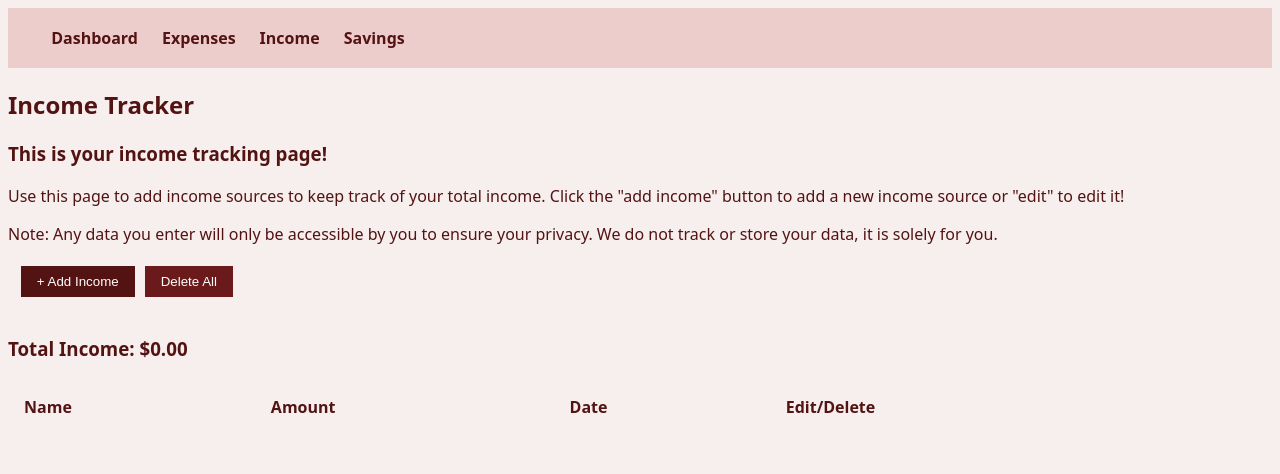
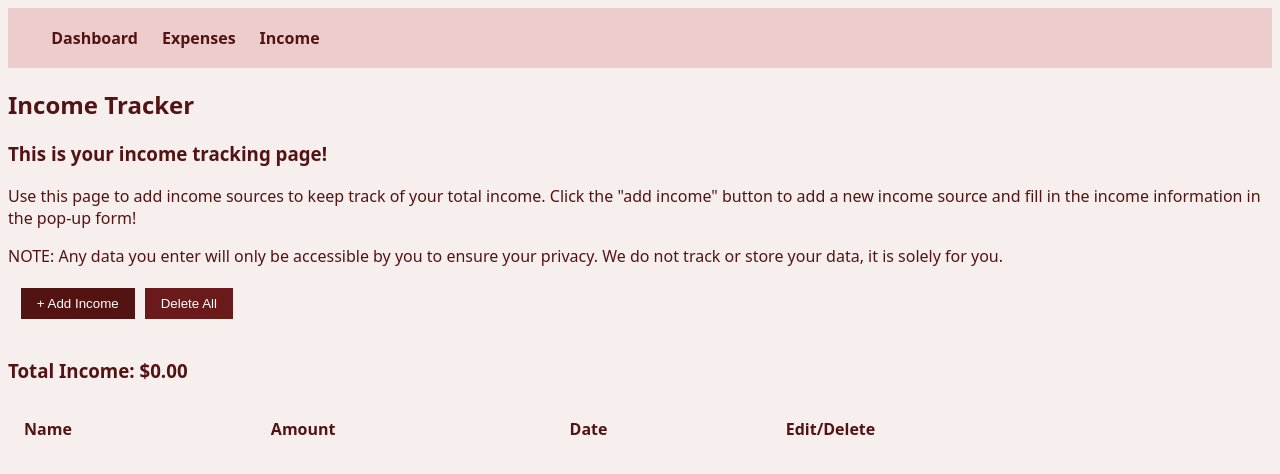
Before and after one commit to prishavelhal/CS361, a plain HTML site: page income.html in a window 1280 px wide. Drawn offline with Linux system fonts and the light colour scheme.

Commit message:
v1.2.0 demo

```diff
--- a/income.html
+++ b/income.html
@@ -11,14 +11,14 @@
             <li><a href="index.html" title="Just want a quick glimpse of all your finances? Click on this link!">Dashboard</a></li>
             <li><a href="expenses.html" title="Want to view your expenses in more detail and add new ones or edit current ones? Click on this link!">Expenses</a></li>
             <li><a href="income.html" title="You are currently on the Income Tracker page.">Income</a></li>
-            <li><a href="savings.html" title="savings">Savings</a></li>
+            <!-- <li><a href="savings.html" title="savings">Savings</a></li> -->
         </ul>
     </nav>
 <main>
     <h2>Income Tracker</h2>
     <h3>This is your income tracking page!</h3>
-    <p>Use this page to add income sources to keep track of your total income. Click the "add income" button to add a new income source or "edit" to edit it!</p>
-    <p>Note: Any data you enter will only be accessible by you to ensure your privacy. We do not track or store your data, it is solely for you.</p>
+    <p>Use this page to add income sources to keep track of your total income. Click the "add income" button to add a new income source and fill in the income information in the pop-up form!</p>
+    <p>NOTE: Any data you enter will only be accessible by you to ensure your privacy. We do not track or store your data, it is solely for you.</p>
     <div class="actionButton">
         <button class="button" onclick="newIncome()">+ Add Income</button>
         <button class="buttonDelete" onclick="confirmDeleteAll()">Delete All</button>
```
Also changed, not shown: expenses.html (+3 -3 lines), index.html (+5 -4 lines).
